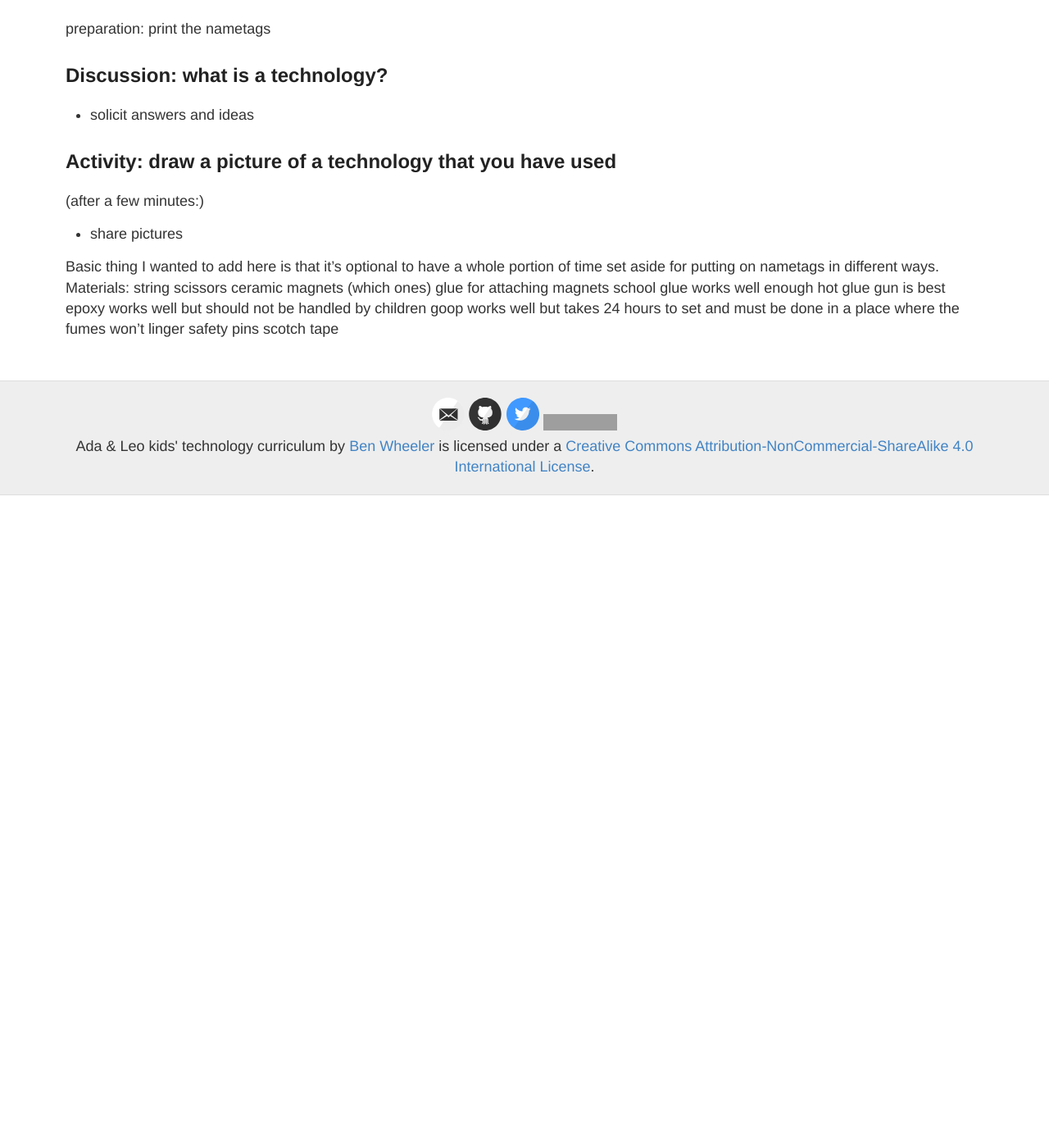
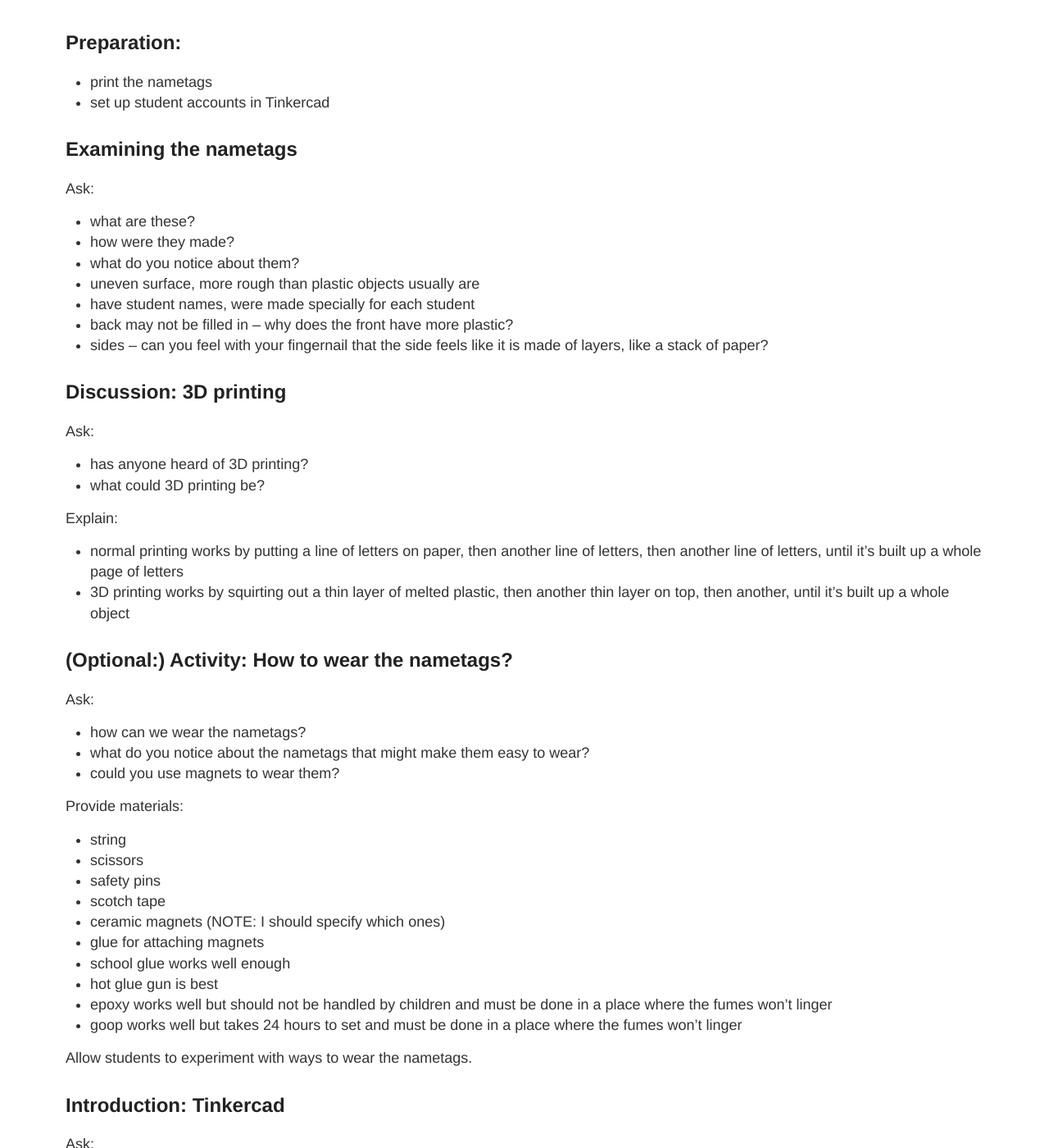
Before and after one commit to benjiwheeler/ada_and_leo_curriculum, a Jekyll site: the page built from _curriculum/3d-printed-name-tags.md, in a window 1280 px wide and 1400 px high, scrolled down 238 px. Shown: the whole window at 82% size. Built offline with Jekyll 4.4.1, drawn with Linux system fonts in a browser that asks for light colours; before the commit the page ends 900 px from its top, so only the background shows below that; some of the changed text lies outside the part shown; grey boxes are pictures that could not be loaded.

```diff
--- a/_curriculum/3d-printed-name-tags.md
+++ b/_curriculum/3d-printed-name-tags.md
@@ -5,29 +5,94 @@ title: 3D Printed Nametags
 order: 2
 ---
 
-### Time: 20 minutes
+### Time: 30-60 minutes
 
- preparation:
-  print the nametags
+Preparation:
+-----------------------------------
+* print the nametags
+* set up student accounts in Tinkercad
 
-Discussion: what is a technology?
+Examining the nametags
 ----------------------------------------------
-* solicit answers and ideas
+Ask:
+* what are these?
+* how were they made?
+* what do you notice about them?
+ * uneven surface, more rough than plastic objects usually are
+ * have student names, were made specially for each student
+ * back may not be filled in -- why does the front have more plastic?
+ * sides -- can you feel with your fingernail that the side feels like it is made of layers, like a stack of paper?
 
-Activity: draw a picture of a technology that you have used
-------------------------------------------------------------------------------
-(after a few minutes:)
-* share pictures
+Discussion: 3D printing
+----------------------------------
+Ask:
+* has anyone heard of 3D printing?
+* what could 3D printing be?
 
-Basic thing I wanted to add here is that it's optional to have a whole portion of time set aside for putting on nametags in different ways.
- Materials:
-  string
-   scissors
-    ceramic magnets (which ones)
-     glue for attaching magnets
-       school glue works well enough
-        hot glue gun is best
-        epoxy  works well but should not be handled by children
-        goop  works well but takes 24  hours to set and must be done in a place where the fumes won't linger
-     safety pins
-      scotch tape
+Explain:
+* normal printing works by putting a line of letters on paper, then another line of letters, then another line of letters, until it's built up a whole page of letters
+* 3D printing works by squirting out a thin layer of melted plastic, then another thin layer on top, then another, until it's built up a whole object
+
+(Optional:) Activity: How to wear the nametags?
+--------------------------------------------------
+Ask:
+* how can we wear the nametags?
+* what do you notice about the nametags that might make them easy to wear?
+* could you use magnets to wear them?
+
+Provide materials:
+* string
+* scissors
+* safety pins
+* scotch tape
+* ceramic magnets (NOTE: I should specify which ones)
+* glue for attaching magnets
+ * school glue works well enough
+ * hot glue gun is best
+ * epoxy works well but should not be handled by children and must be done in a place where the fumes won't linger
+ * goop works well but takes 24 hours to set and must be done in a place where the fumes won't linger
+
+Allow students to experiment with ways to wear the nametags.
+
+
+Introduction: Tinkercad
+--------------------
+Ask:
+* want to see how we made these?
+
+Explain:
+* we used a website called Tinkercad, that kids and adults use
+* you can change your nametag design
+* or, you can make whatever object you want
+* people use programs like Tinkercad to make:
+ * toys
+  * spaceships
+  * castles
+  * dragons
+  * animals
+  * accessories for dolls and action figures
+ * sculptures
+ * jewelry
+  * rings
+  * pendants for necklaces
+  * shapes you can wear as a pin on your shirt
+ * things you can put on a keychain
+ * parts of machines or robots
+ * medical things
+  * artificial arms and legs
+
+Activity: Tinkercad
+----------------------
+Demonstrate:
+* dragging using the trackpad
+ * press with one finger, without moving while you press
+ * move while pressing
+* using the menu on the right of the screen to get shapes such as cubes and cylindars
+* clicking on shapes and resizing them
+* moving shapes up and down
+* rotating the view
+* zooming in and out
+
+Provide students with Chromebooks logged into their Tinkercad accounts.
+
+Allow students to experiment and explore.
```
Also changed, not shown: _curriculum/what-is-technology.md (+22 -3 lines).
